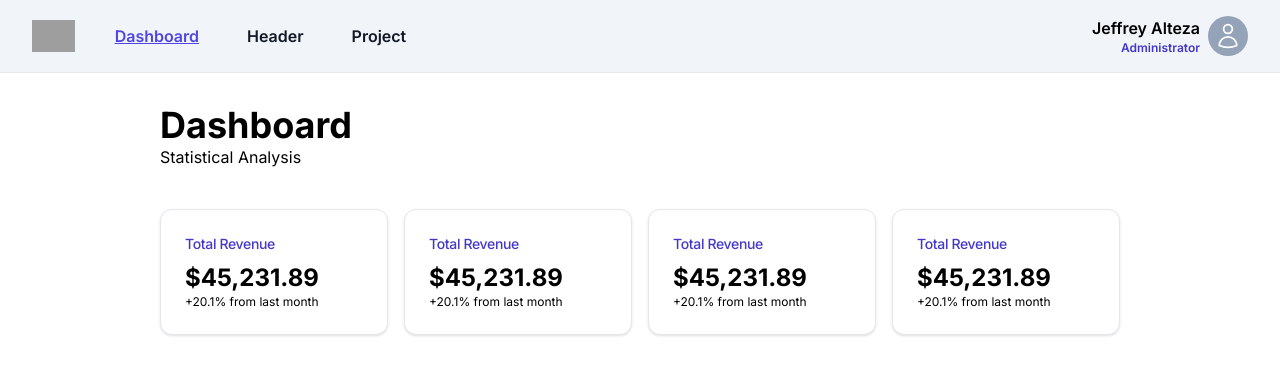
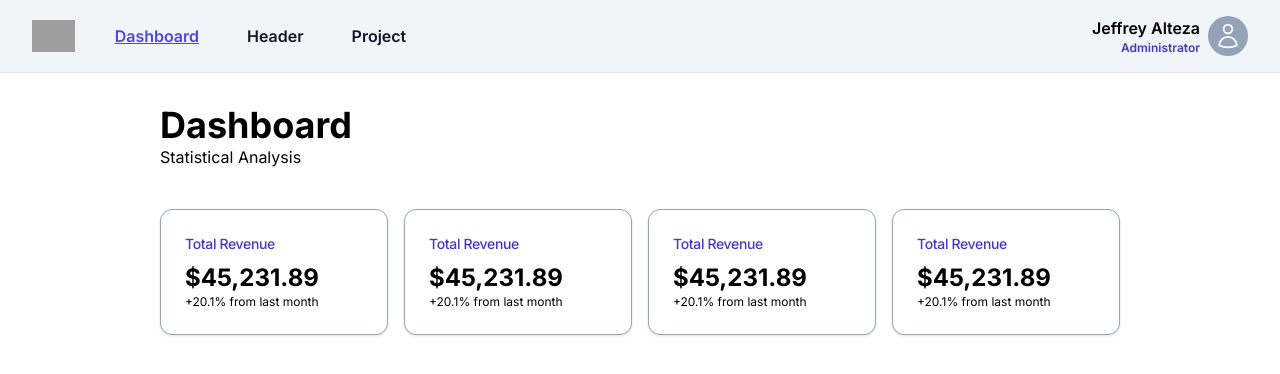
Before and after one commit to JeffAlteza/admin-panel, a Next.js app: page / in a window 1280 px wide. Shown: the top 374 px of the page. Built offline with nearby package versions, Linux system fonts and the light colour scheme; grey boxes are pictures that could not be loaded.

Commit message:
💄 update border weight

```diff
--- a/src/components/dashboard-components/StatsCard.js
+++ b/src/components/dashboard-components/StatsCard.js
@@ -2,7 +2,7 @@ import React from "react";
 
 const StatsCard = () => {
   return (
-    <div className="bg-card text-card-foreground rounded-xl border shadow bg-white">
+    <div className="bg-card text-card-foreground rounded-xl border border-gray-400 shadow bg-white">
       <div className="flex flex-row items-center justify-between space-y-0 p-6 pb-2">
       <h3 className="text-sm font-medium tracking-tight text-primary_darker">Total Revenue</h3>
     </div>
```
